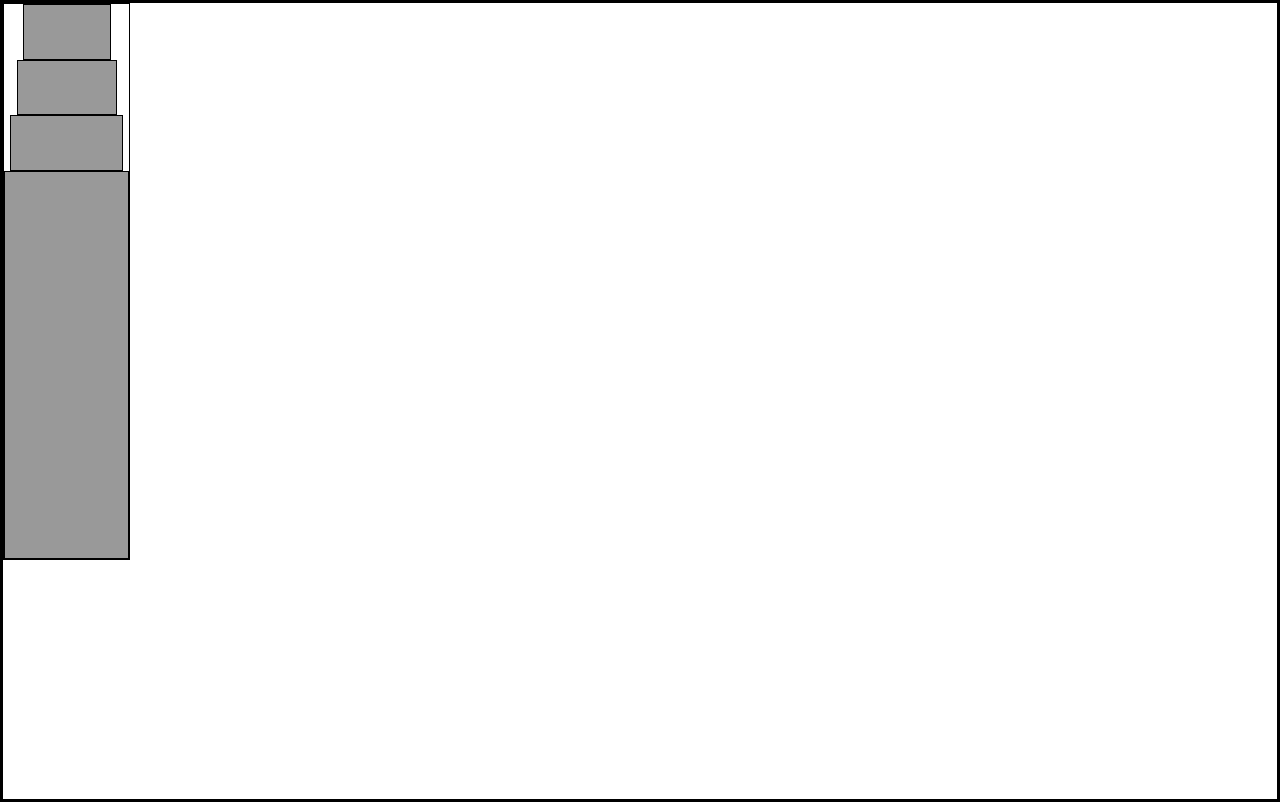
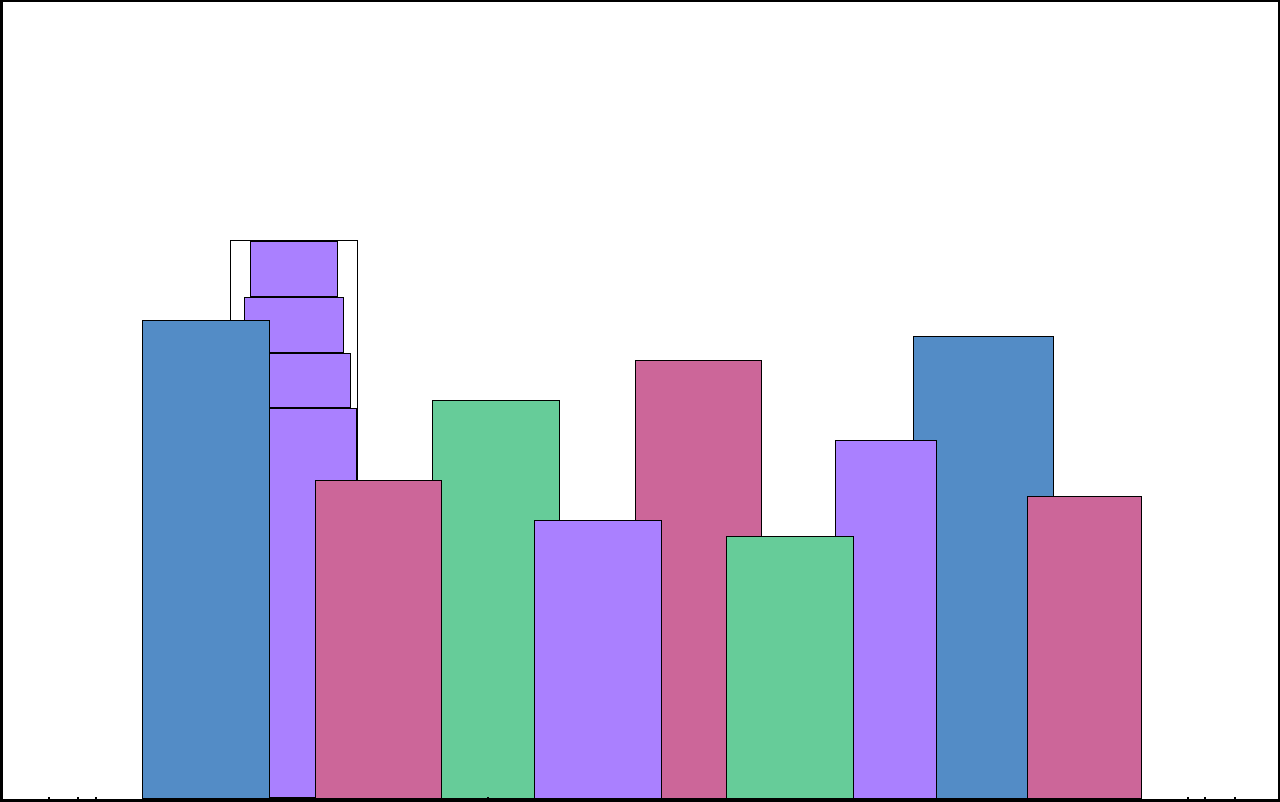
Before and after one commit to Cristh72/cityCss, a plain HTML site: page cityCss/index.html in a window 1280 px wide. Drawn offline with Linux system fonts and the light colour scheme.

Commit message:
forma de mi ciudad

```diff
--- a/cityCss/index.html
+++ b/cityCss/index.html
@@ -8,12 +8,33 @@
 </head>
 <body>
     <div class="background-buildings">
+        <div></div>
+        <div></div>
         <div class="bb1">
             <div class="bb1a"></div>
             <div class="bb1b"></div>
             <div class="bb1c"></div>
             <div class="bb1d"></div>
         </div>
+        <div class="bb2"></div>
+        <div class="bb3"></div>
+        <div></div>
+        <div class="bb4"></div>
+        <div></div>
+        <div></div>
+    </div>
+    <div class="foreground-buildings">
+        <div></div>
+        <div></div>
+        <div class="fb1"></div>
+        <div class="fb2"></div>
+        <div></div>
+        <div class="fb3"></div>
+        <div class="fb4"></div>
+        <div class="fb5"></div>
+        <div class="fb6"></div>
+        <div></div>
+        <div></div>
     </div>
 </body>
 </html>
--- a/cityCss/styles.css
+++ b/cityCss/styles.css
@@ -1,17 +1,29 @@
-*{
+:root {
+    --building-color1: #aa80ff;
+    --building-color2: #66cc99;
+    --building-color3: #cc6699;
+    --building-color4: #538cc6;
+}
+
+* {
     border: 1px solid black;
     box-sizing: border-box;
 }
 
-body{
+body {
     height: 100vh;
     margin: 0;
     overflow: hidden;
 }
 
-.background-buildings{
+.background-buildings, .foreground-buildings {
+    display:flex;
+    align-items: flex-end;
+    justify-content:space-evenly;
     width: 100%;
     height: 100%;
+    position:absolute;
+    top:0;
 }
 
 .bb1 {
@@ -20,29 +32,86 @@ body{
     align-items:center;
     width: 10%;
     height: 70%;
-    --building-color1: #999;
 }
 
-.bb1a{
+.bb1a {
     width:70%;
     height:10%;
     background-color: var(--building-color1);
 }
 
-.bb1b{
+.bb1b {
     width:80%;
     height:10%;
     background-color: var(--building-color1);
 }
 
-.bb1c{
+.bb1c {
     width:90%;
     height:10%;
     background-color: var(--building-color1);
 }
 
-.bb1d{
+.bb1d {
     width:100%;
     height:70%;
     background-color: var(--building-color1);
 }
+
+.bb2 {
+    width:10%;
+    height:50%;
+    background-color: var(--building-color2, green);
+}
+
+.bb3 {
+    width:10%;
+    height:55%;
+    background-color: var(--building-color3, pink);
+}
+
+.bb4 {
+    width:11%;
+    height:58%;
+    background-color: var(--building-color4);
+}
+
+.fb1 {
+    width: 10%;
+    height: 60%;
+    background-color: var(--building-color4);
+}
+
+.fb2 {
+    width: 10%;
+    height: 40%;
+    background-color: var(--building-color3);
+}
+
+.fb3 {
+    width: 10%;
+    height: 35%;
+    background-color: var(--building-color1);
+}
+
+.fb4 {
+    position: relative;
+    left:10%;
+    width: 8%;
+    height: 45%;
+    background-color: var(--building-color1);
+}
+
+.fb5 {
+    position: relative;
+    right:10%;
+    width: 10%;
+    height: 33%;
+    background-color: var(--building-color2);
+}
+
+.fb6 {
+    width: 9%;
+    height: 38%;
+    background-color: var(--building-color3);
+}
```
